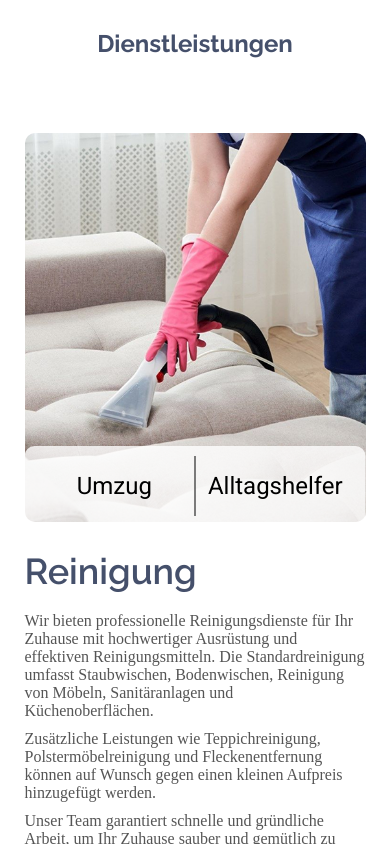
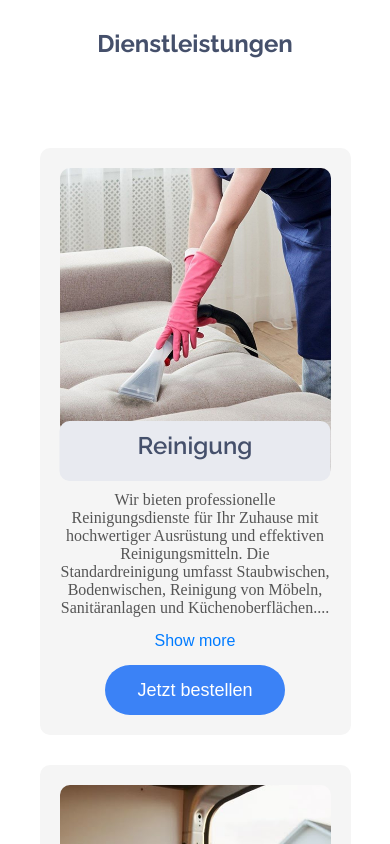
Before and after one commit to HegryLuis/Glanz-Pur, a React (Create React App) app: page / in a window 390 px wide. Shown: the part 2220-3064 px from the top of the page. Built offline with nearby package versions, Linux system fonts and the light colour scheme; a web font is replaced by a local one.

Commit message:
Edit slider for mobile, add slider-card component

```diff
--- a/src/components/slider/Slider.css
+++ b/src/components/slider/Slider.css
@@ -3,6 +3,13 @@
   gap: 24px;
   padding: 20px;
   flex-wrap: wrap;
+}
+
+.slider-wrap-mobile {
+  display: flex;
+  flex-direction: column;
+  gap: 30px;
+  padding: 20px;
 }
 
 .main-img img {
--- a/src/components/slider/Slider.jsx
+++ b/src/components/slider/Slider.jsx
@@ -2,19 +2,31 @@ import React, { useState, useEffect } from "react";
 import "./Slider.css";
 import arrow_left from "./../images/arrow_left.svg";
 import arrow_right from "./../images/arrow_right.svg";
+import SliderCard from "../sliderCard/sliderCard";
 
 const Slider = ({ data }) => {
   const [currentIndex, setCurrentIndex] = useState(0);
   const [animation, setAnimation] = useState("");
+  const [isMobile, setIsMobile] = useState(window.innerWidth <= 1024);
 
   useEffect(() => {
-    // Сбрасываем анимацию и применяем её снова с задержкой
-    setAnimation("");
-    const timer = setTimeout(() => {
-      setAnimation("slide-in");
-    }, 50);
-    return () => clearTimeout(timer);
-  }, [currentIndex]);
+    const handleResize = () => {
+      setIsMobile(window.innerWidth <= 1024);
+    };
+
+    window.addEventListener("resize", handleResize);
+    return () => window.removeEventListener("resize", handleResize);
+  }, []);
+
+  useEffect(() => {
+    if (!isMobile) {
+      setAnimation("");
+      const timer = setTimeout(() => {
+        setAnimation("slide-in");
+      }, 50);
+      return () => clearTimeout(timer);
+    }
+  }, [currentIndex, isMobile]);
 
   const prevData = () => {
     setAnimation("fade-out");
@@ -31,22 +43,29 @@ const Slider = ({ data }) => {
     setCurrentIndex(index);
   };
 
-  const getSlide = (offset) => {
-    return data[(currentIndex + offset) % data.length];
-  };
+  // mobile(max-width: 1024px) — just render all cards
+  if (isMobile) {
+    return (
+      <div className="slider-wrap-mobile">
+        {data.map((item, index) => {
+          return <SliderCard key={index} item={item} />;
+        })}
+      </div>
+    );
+  }
 
+  // desktop (max-width > 1024px) - slider
   return (
     <div className="slider-wrap">
-      <div className={`main-img`}>
+      <div className="main-img">
         <img
           src={data[currentIndex].img}
           alt={data[currentIndex].title}
           className={`slide-img ${animation}`}
         />
-
         <div className="unactive-slide-mobile">
           {[1, 2].map((offset) => {
-            const slide = getSlide(offset);
+            const slide = data[(currentIndex + offset) % data.length];
             const index = (currentIndex + offset) % data.length;
             return (
               <div
@@ -54,7 +73,6 @@ const Slider = ({ data }) => {
                 key={index}
                 onClick={() => selectIndex(index)}
               >
-                {/* <img alt="logo" src={slide.img} /> */}
                 <span>{slide.title}</span>
               </div>
             );
@@ -75,7 +93,7 @@ const Slider = ({ data }) => {
         <div className="controls-block">
           <div className="unactive-slide">
             {[1, 2].map((offset) => {
-              const slide = getSlide(offset);
+              const slide = data[(currentIndex + offset) % data.length];
               const index = (currentIndex + offset) % data.length;
               return (
                 <div
--- /dev/null
+++ b/src/components/sliderCard/sliderCard.jsx
@@ -0,0 +1,45 @@
+import React, { useState } from "react";
+import styles from "./sliderCard.module.css";
+
+const SliderCard = ({ item }) => {
+  const [showMore, setShowMore] = useState(false);
+  const paragraphs = item.text.split("\n\n");
+
+  return (
+    <div className={styles.slider_card}>
+      <div className={styles.card_img_wrap}>
+        <img
+          src={item.img}
+          alt={item.title}
+          className={styles.slider_card_img}
+        />
+        <h4 className={styles.slider_card_title}>{item.title}</h4>
+      </div>
+
+      <p className={styles.slider_card_text}>
+        {showMore
+          ? paragraphs.map((p, idx) => (
+              <span key={idx}>
+                {p}
+                <br />
+                <br />
+              </span>
+            ))
+          : `${paragraphs[0]}...`}
+      </p>
+
+      {!showMore && (
+        <button
+          className={styles.show_more_btn}
+          onClick={() => setShowMore(true)}
+        >
+          Show more
+        </button>
+      )}
+
+      <button className={`btn ${styles.btn_slider}`}>Jetzt bestellen</button>
+    </div>
+  );
+};
+
+export default SliderCard;
--- /dev/null
+++ b/src/components/sliderCard/sliderCard.module.css
@@ -0,0 +1,54 @@
+.slider_card {
+  background: #f5f5f5;
+  padding: 20px;
+  border-radius: 10px;
+  display: flex;
+  flex-direction: column;
+  align-items: center;
+}
+
+.card_img_wrap {
+  margin: 0 auto;
+  position: relative;
+  max-width: 300px;
+}
+
+.slider_card_img {
+  width: 100%;
+  height: auto;
+  border-radius: 10px;
+}
+
+.show_more_btn {
+  background: none;
+  border: none;
+  color: #007bff;
+  font-size: 16px;
+  padding: 5px 0;
+  cursor: pointer;
+  margin: 10px 0;
+}
+.show_more_btn:hover {
+  text-decoration: underline;
+}
+
+.slider_card_title {
+  position: absolute;
+  text-align: center;
+  width: 100%;
+  height: 60px;
+  bottom: 0px;
+  border-radius: 10px;
+  left: 50%;
+  transform: translate(-50%);
+  font-size: 24px;
+  color: #45506b;
+  background: #e8eaf0;
+  padding: 10px 0;
+}
+
+.slider_card_text {
+  font-size: 16px;
+  color: #555;
+  margin-top: 10px;
+}
```
